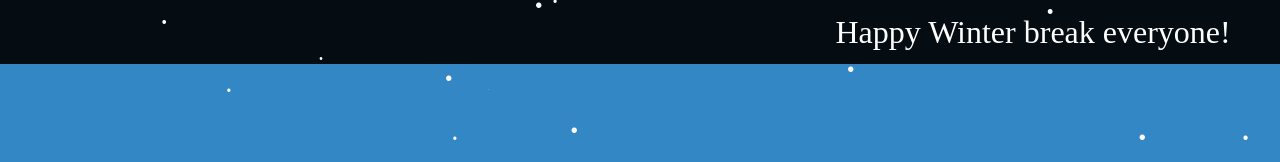
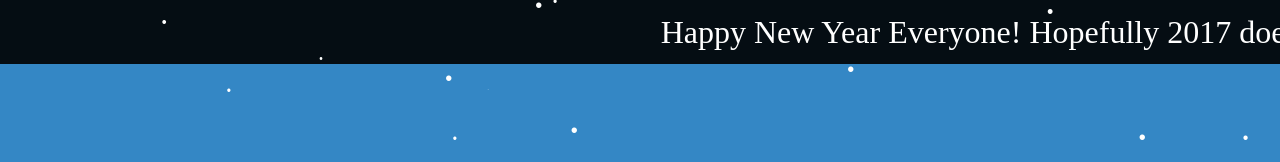
Before and after one commit to TristanWiley/IsMarcellusClosed, a plain HTML site: page index.html in a window 1280 px wide. Shown: the top 162 px of the page. Drawn offline with nearby package versions, Linux system fonts and the light colour scheme; no server answers; a web font is replaced by a local one.

Commit message:
NY Message

```diff
--- a/index.html
+++ b/index.html
@@ -12,7 +12,7 @@
 <body>
     <div class="ticker-wrap">
         <div class="ticker">
-            <div class="ticker__item">Happy Winter break everyone!</div>
+            <div class="ticker__item">Happy New Year Everyone! Hopefully 2017 doesn't suck as much as last year &#10084;</div>
         </div>
     </div>
     <div class="isit">
```
